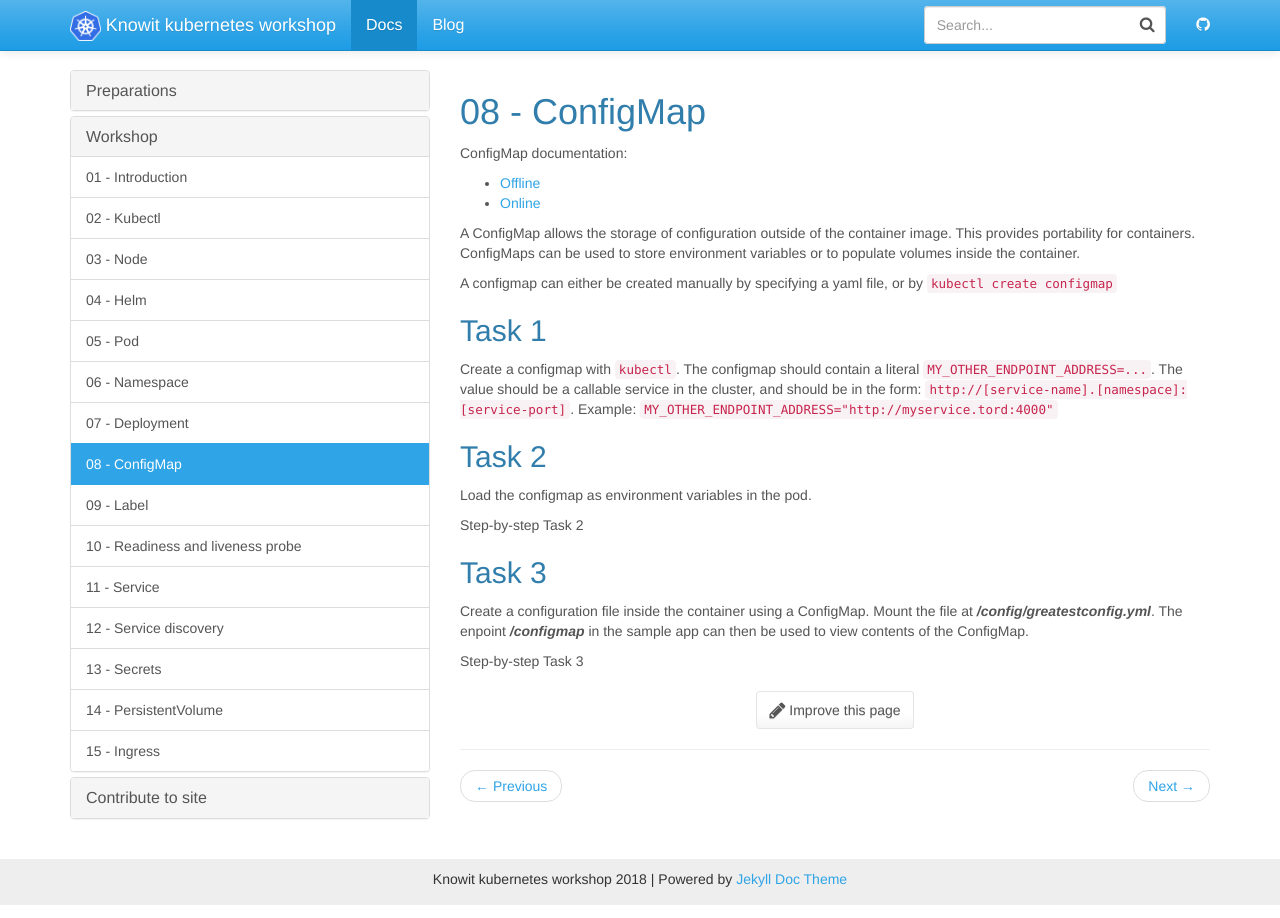
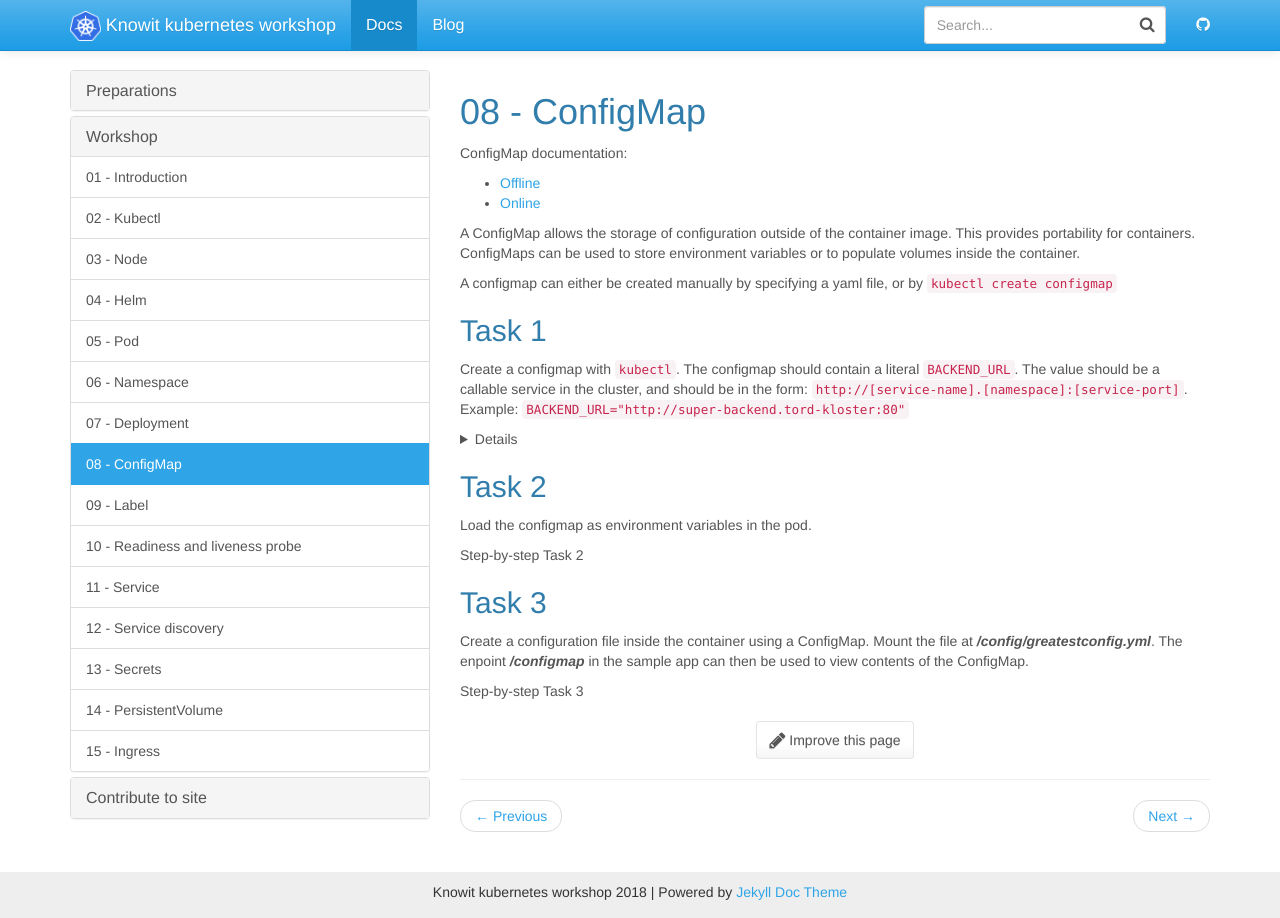
Before and after one commit to knowit/kubernetes-workshop, a Jekyll site: the page built from docs/_docs/workshop/08-configmap.md, in a window 1280 px wide. Built offline with Jekyll 4.4.1, drawn with Linux system fonts in a browser that asks for light colours.

Commit message:
updaing configmap

````diff
--- a/docs/_docs/workshop/08-configmap.md
+++ b/docs/_docs/workshop/08-configmap.md
@@ -15,7 +15,9 @@ A configmap can either be created manually by specifying a yaml file, or by `kub
 
 ## Task 1
 
-Create a configmap with `kubectl`. The configmap should contain a literal `MY_OTHER_ENDPOINT_ADDRESS=...`. The value should be a callable service in the cluster, and should be in the form: `http://[service-name].[namespace]:[service-port]`. Example: `MY_OTHER_ENDPOINT_ADDRESS="http://myservice.tord:4000"`
+Create a configmap with `kubectl`. The configmap should contain a literal `BACKEND_URL`. The value should be a callable service in the cluster, and should be in the form: `http://[service-name].[namespace]:[service-port]`. Example: `BACKEND_URL="http://super-backend.tord-kloster:80"`
+<details>
+</details>
 
 ## Task 2
 
@@ -44,7 +46,7 @@ containers:
 </div>
 </details>
 
-
+{{ % comment % }}
 ## Task 3
 
 Create a configuration file inside the container using a ConfigMap. Mount the file at ***/config/greatestconfig.yml***. The enpoint ***/configmap*** in the sample app can then be used to view contents of the ConfigMap.
@@ -93,3 +95,5 @@ kind: Deployment
 ```
   </div>
 </details>
+
+{{ % endcomment % }}
````
Also changed, not shown: docs/_docs/workshop/11-service.md (+1 -1 lines).
